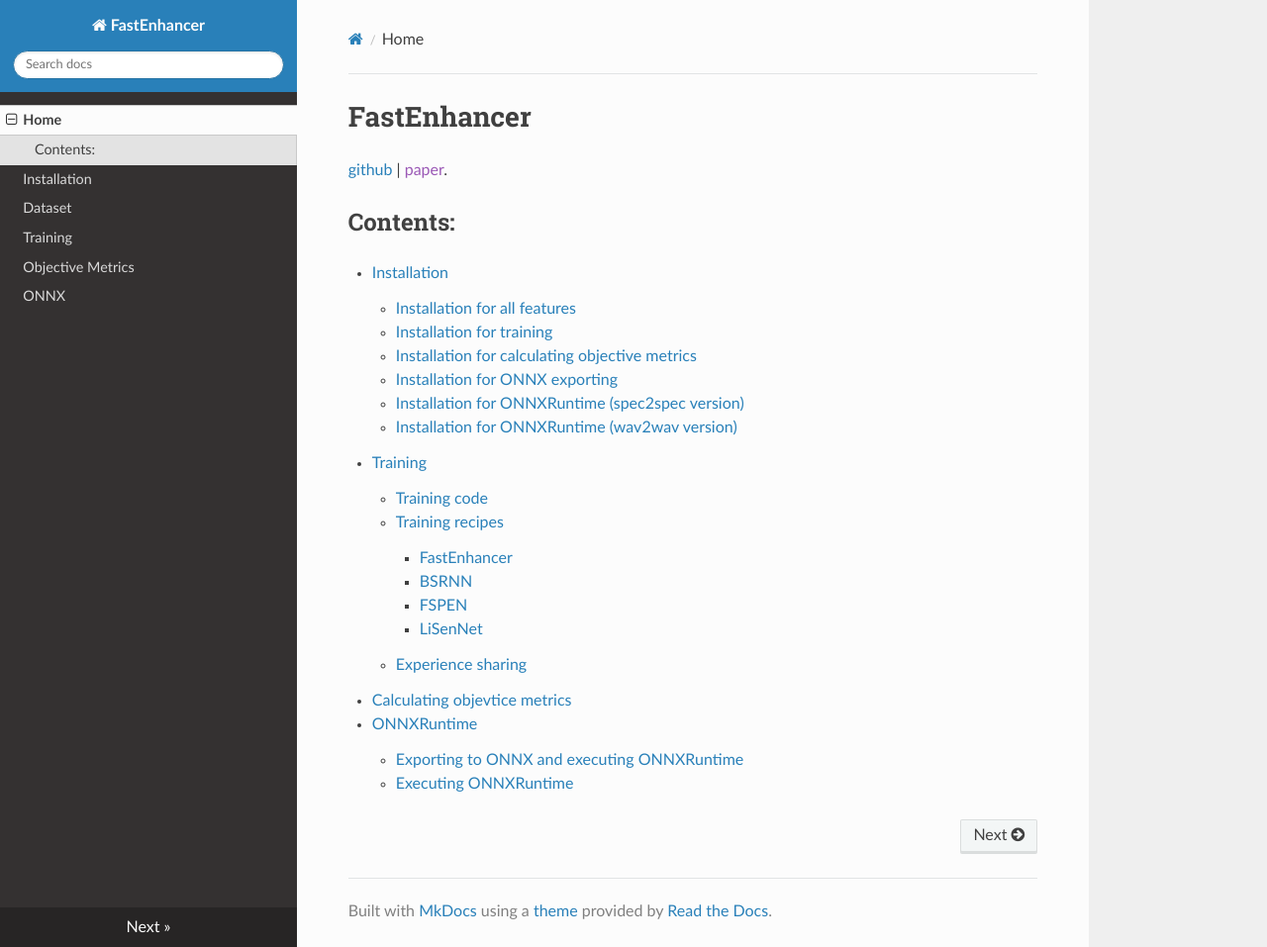
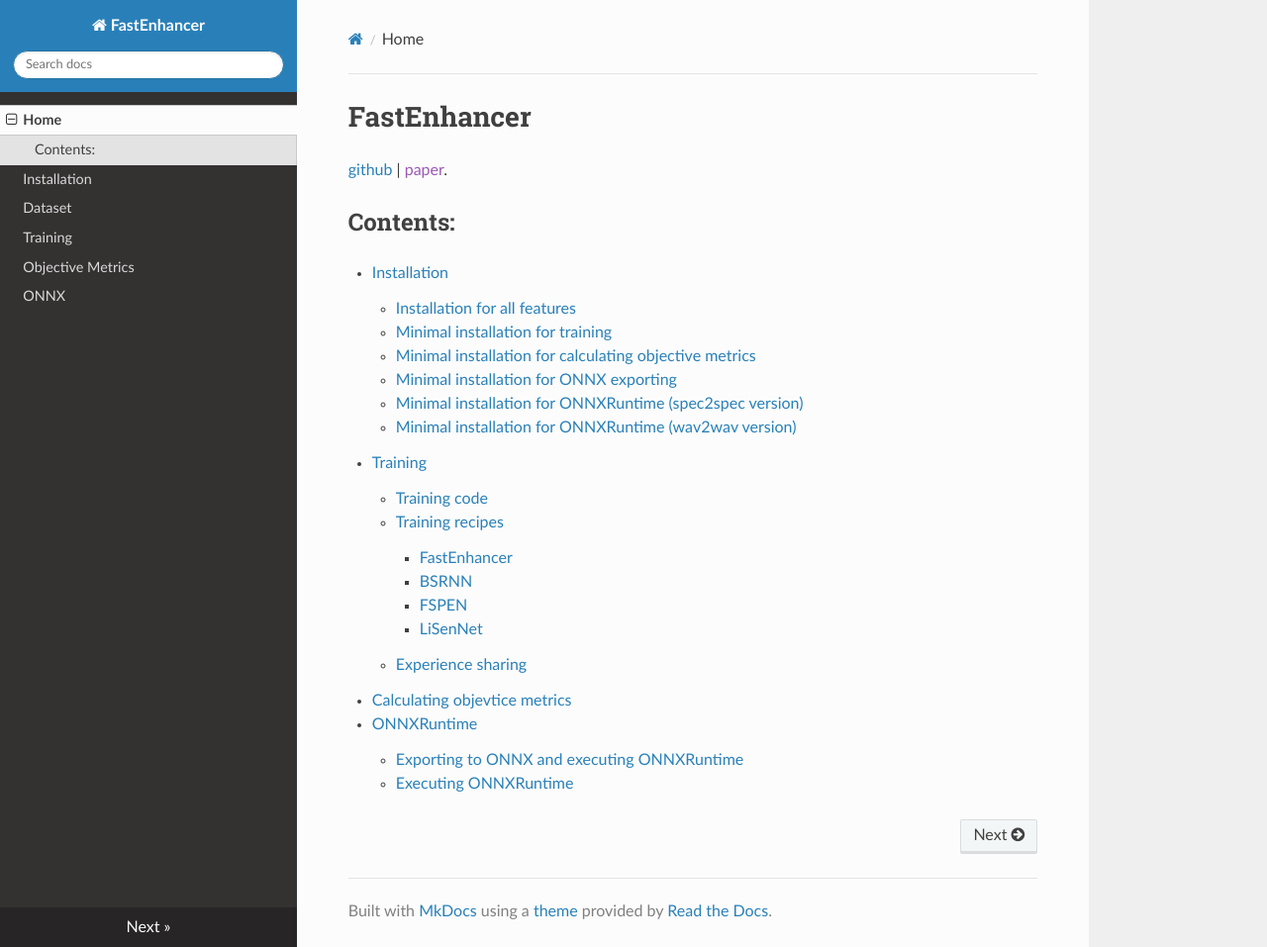
Before and after one commit to aask1357/fastenhancer, an MkDocs documentation site: the page built from docs/docs/index.md, in a window 1280 px wide and 957 px high. Shown: the whole window at 99% size. Built offline with MkDocs 1.6.1, drawn with Linux system fonts in a browser that asks for light colours; nearby versions of some CDN libraries.

Commit message:
Fix link

```diff
--- a/docs/docs/index.md
+++ b/docs/docs/index.md
@@ -6,11 +6,11 @@
 
 * [Installation](installation/index.md)
     * [Installation for all features](installation/index.md#installation-for-all-features)
-    * [Installation for training](installation/training.md)
-    * [Installation for calculating objective metrics](installation/index.md#Installation-for-calculating-objective-metrics)
-    * [Installation for ONNX exporting](installation/index.md#Installation-for-ONNX-exporting)
-    * [Installation for ONNXRuntime (spec2spec version)](installation/index.md#Installation-for-ONNXRuntime-(spec2spec-version))
-    * [Installation for ONNXRuntime (wav2wav version)](installation/index.md#Installation-for-ONNXRuntime-(wav2wav-version))
+    * [Minimal installation for training](installation/training.md)
+    * [Minimal installation for calculating objective metrics](installation/index.md#Minimal-installation-for-calculating-objective-metrics)
+    * [Minimal installation for ONNX exporting](installation/index.md#minimal-installation-for-ONNX-exporting)
+    * [Minimal installation for ONNXRuntime (spec2spec version)](installation/index.md#Minimal-installation-for-ONNXRuntime-(spec2spec-version))
+    * [Minimal installation for ONNXRuntime (wav2wav version)](installation/index.md#minimal-installation-for-ONNXRuntime-(wav2wav-version))
 * [Training](train/index.md)
     * [Training code](train/index.md#Training-code)
     * [Training recipes](train/index.md#Training-recipes)
```
